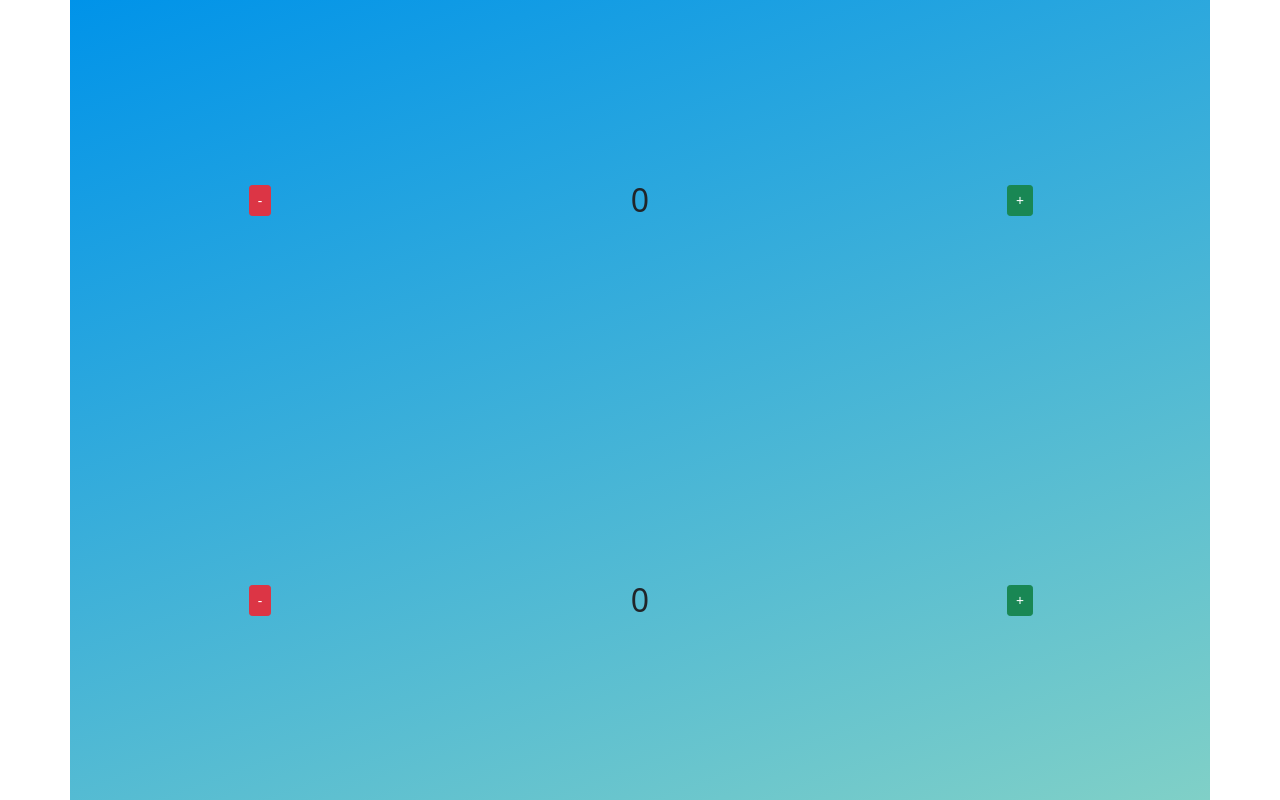
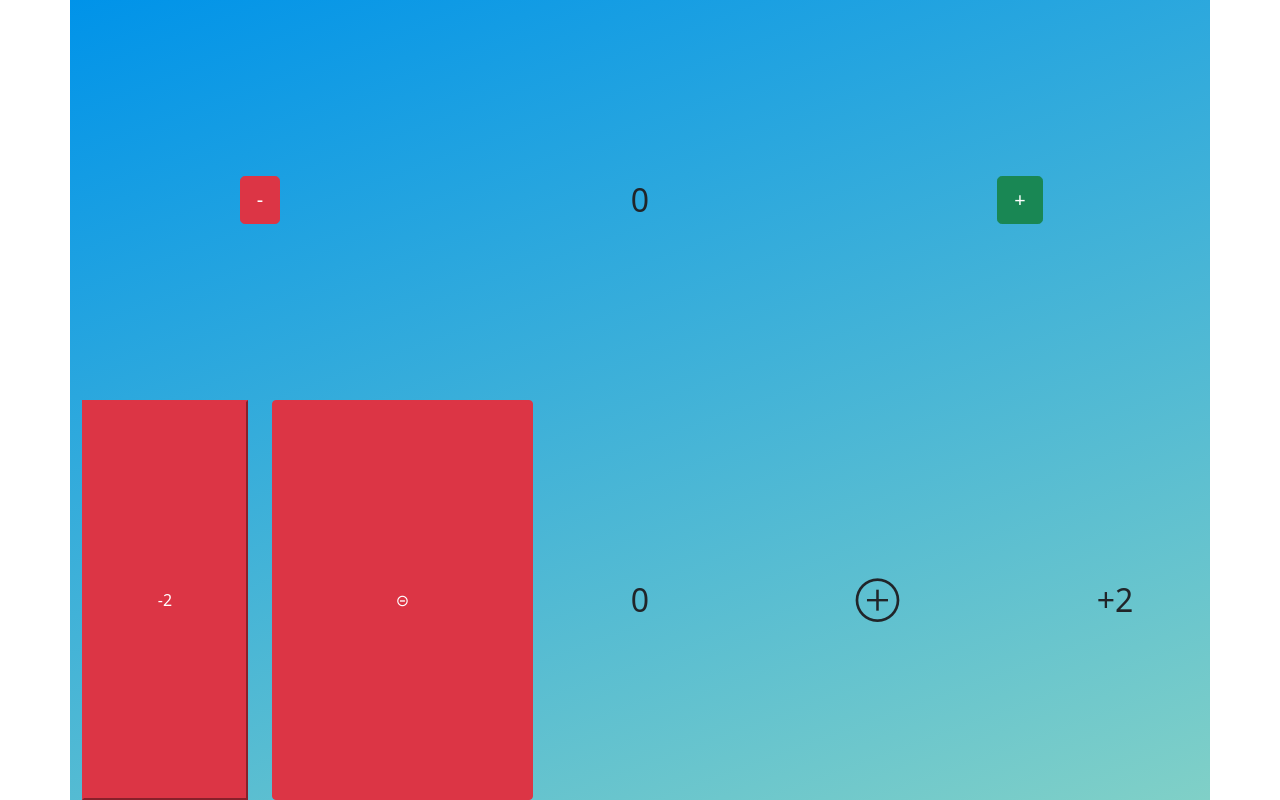
Before and after one commit to pesterevnikita/pesterevnikita.github.io, a plain HTML site: page index.html in a window 1280 px wide. Drawn offline with nearby package versions, Linux system fonts and the light colour scheme.

Commit message:
add +2 buttons h-100

```diff
--- a/index.html
+++ b/index.html
@@ -15,32 +15,32 @@
    .counter {
       font-size: xx-large;
    }
+
+
+
 </style>
 </head>
 
-<body  class="h-100">
-   <div class="container vh-100 dick ">
+<body>
+   <div class="container vw-100  vh-100 dick ">
          <div class="row h-50 player text-center align-items-center" id="player2">
-            <div class="col"><button class="btn btn-danger btn-sm" onclick="decrementCounter(1)">-</button></div>
+            <div class="col"><button class="btn btn-danger btn-lg" onclick="changeCounter(1, -1)">-</button></div>
             <div class="col counter" id="counter1">0</div>
-            <div class="col"><button class="btn btn-success btn-sm" onclick="incrementCounter(1)">+</button></div>
+            <div class="col"><button class="btn btn-success btn-lg" onclick="changeCounter(1, 1)">+</button></div>
          </div>
          <div class="row h-50 player text-center align-items-center" id="player2">
-            <div class="col"><button class="btn btn-danger btn-sm" onclick="decrementCounter(2)">-</button></div>
-            <div class="col counter" id="counter2">0</div>
-            <div class="col"><button class="btn btn-success btn-sm" onclick="incrementCounter(2)">+</button></div>
+            <div class="col-2 h-100"><button class=" btn-danger w-100 h-100" onclick="changeCounter(2, -2)">-2</button></div>
+            <div class="col-3 h-100"><button class="btn btn-danger w-100 h-100" onclick="changeCounter(2, -1)">⊝</button></div>
+            <div class="col-2 counter" id="counter2">0</div>
+            <div class="col-3 h-100"><button class="btn myButt  counter w-100 h-100" onclick="changeCounter(2, 1)">⊕</button></div>
+            <div class="col-2 h-100"><button class="btn myButt  counter w-100 h-100" onclick="changeCounter(2, 2)">+2</button></div>
          </div>
    </div>
 
    <script>
-      function incrementCounter(player) {
+      function changeCounter(player, count) {
          let counter = document.getElementById('counter' + player);
-         counter.innerText = parseInt(counter.innerText) + 1;
-      }
-
-      function decrementCounter(player) {
-         let counter = document.getElementById('counter' + player);
-         counter.innerText = parseInt(counter.innerText) - 1;
+         counter.innerText = parseInt(counter.innerText) + count;
       }
 
       function resetCounter(player) {
```
